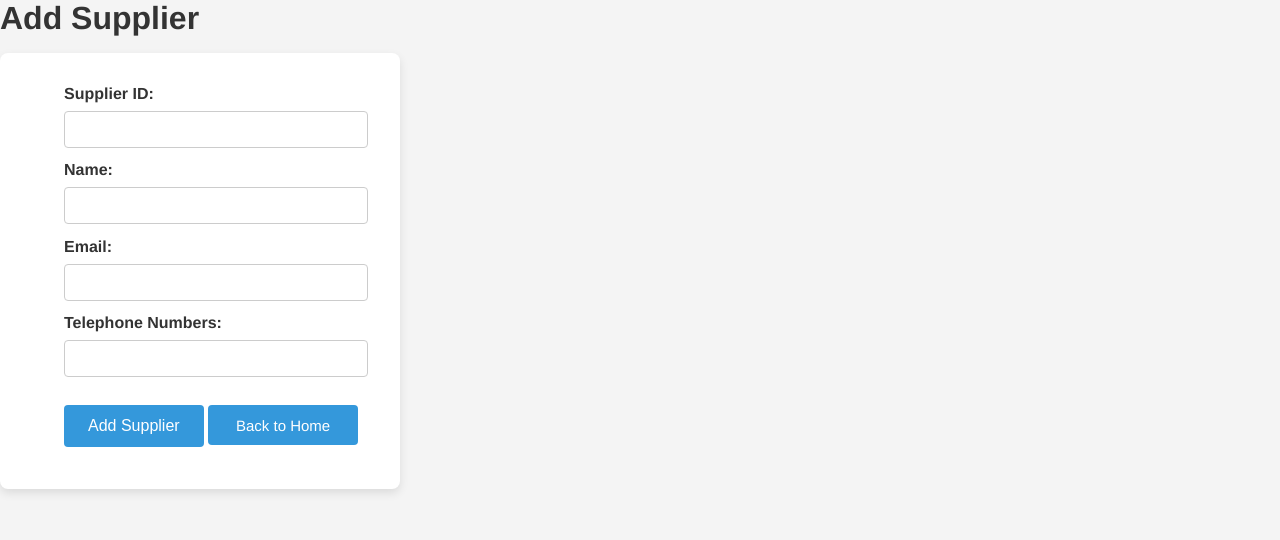
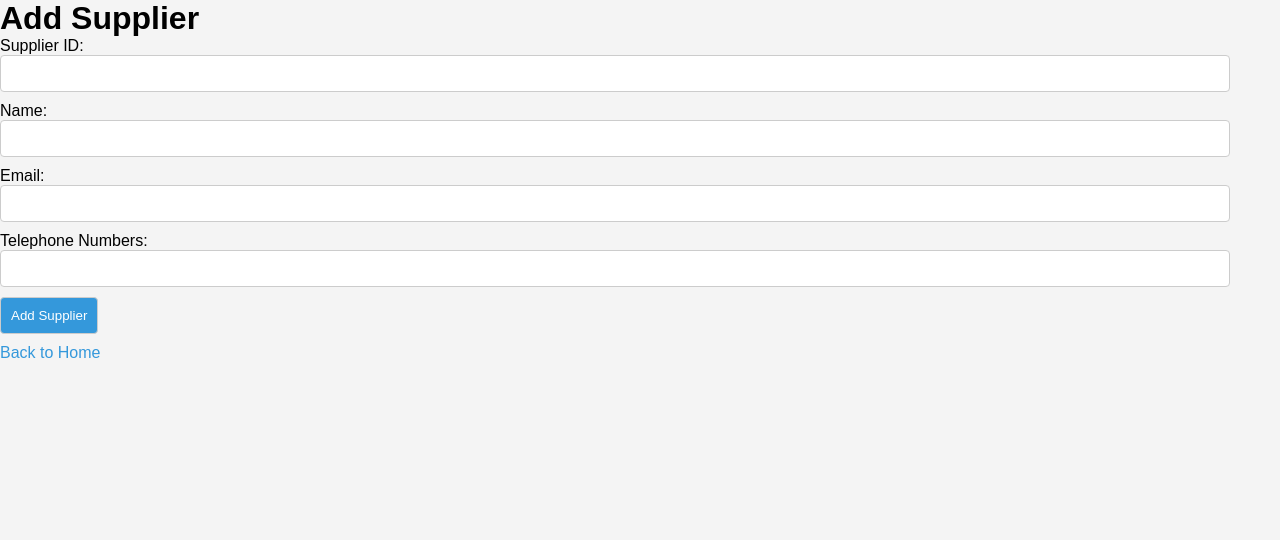
Before and after one commit to YusuffDevOps/MUC-app, a Flask app: page /add-supplier in a window 1280 px wide. Shown: the top 540 px of the page. Run offline with Flask 2, Linux system fonts and the light colour scheme; parts of the project's set-up code (start-up, migrations or seed data) failed here and were passed over; some libraries are stand-ins or nearby versions.

Commit message:
Made Changes

```diff
--- a/main.py
+++ b/main.py
@@ -5,10 +5,10 @@ import locale
 app = Flask(__name__)
 
 # Database configuration
-DB_HOST = 'localhost'
-DB_USER = 'u28'
-DB_NAME = 'u28'
-DB_PASSWORD = 'schoolCLOTHESdeep691'
+DB_HOST = 'bjm2ilghwdekljzhlply-mysql.services.clever-cloud.com'
+DB_USER = 'uhxwhl1fwaww00tv'
+DB_NAME = 'bjm2ilghwdekljzhlply'
+DB_PASSWORD = 'gUEM5LAmUrB7RuwR6Ro4'
 
 #Set locale for currency function
 locale.setlocale( locale.LC_ALL, 'en_CA.UTF-8' )
--- a/static/styles.css
+++ b/static/styles.css
@@ -57,13 +57,12 @@ body {
 }
 
 .icon-item {
-  background-color: #f4f4f4;
+  background-color: azure;
   border-radius: 10px;
   margin: 1em;
   padding: 1em;
   width: 150px;
   text-align: center;
-  box-shadow: 0 2px 4px rgba(0, 0, 0, 0.1);
 }
 
 .icon-item img {
@@ -81,18 +80,23 @@ footer {
   width: 100%;
 }
 
+/* Form and button container */
 .form-container {
   text-align: center;
   padding: 20px;
   background-color: #f4f4f4;
+  /* Grey background */
 }
 
+/* Inline form styling */
 form {
   display: inline-block;
+  /* Display form inline */
   margin-right: 20px;
+  /* Spacing between form and 'Back to Home' button */
 }
 
-.find-table-button,
+/* Back to Home button styling, displayed inline next to the form */
 .back-home-button {
   display: inline-block;
   background-color: #3498DB;
@@ -102,17 +106,13 @@ form {
   border: none;
   border-radius: 5px;
   cursor: pointer;
-  box-sizing: border-box;
-  width: 150px;
-  text-align: center;
-  font-size: 15px;
 }
 
-.find-table-button:hover,
 .back-home-button:hover {
   background-color: #2980B9;
 }
 
+/* Table Styles */
 table {
   width: 100%;
   border-collapse: collapse;
@@ -141,6 +141,7 @@ tr:nth-child(even) {
   background-color: white;
 }
 
+/* Input styles */
 input[type="text"],
 input[type="email"],
 input[type="submit"] {
@@ -153,6 +154,7 @@ input[type="submit"] {
 input[type="email"],
 input[type="text"] {
   width: calc(100% - 22px);
+  /* Adjust width considering padding and border */
 }
 
 input[type="submit"] {
@@ -160,6 +162,7 @@ input[type="submit"] {
   color: white;
   cursor: pointer;
   margin-right: 0;
+  /* Overrides previous margin-right */
 }
 
 input[type="submit"]:hover {
--- a/templates/add_supplier.html
+++ b/templates/add_supplier.html
@@ -6,87 +6,6 @@
   <title>Add Supplier</title>
   <link rel="stylesheet" href="{{ url_for('static', filename='styles.css') }}">
 </head>
-
-<style>
-  body {
-    background-color: #f4f4f4;
-    color: #333;
-    font-family: 'Helvetica Neue', Helvetica, Arial, sans-serif;
-    margin: 0;
-    padding: 0;
-    box-sizing: border-box;
-  }
-
-  header,
-  footer {
-    background-color: #fff;
-    padding: 1em;
-    border-bottom: 1px solid #eaeaea;
-  }
-
-  form {
-    max-width: 400px;
-    margin: 1em auto 2em auto;
-    padding: 2em;
-    padding-left: 4em;
-    background-color: #fff;
-    border-radius: 8px;
-    box-shadow: 0 4px 10px rgba(0, 0, 0, 0.1);
-  }
-
-  h1 {
-    font-size: 32px;
-  }
-
-  label {
-    display: block;
-    margin-bottom: .5em;
-    font-weight: 600;
-  }
-
-  input[type="text"],
-  input[type="email"] {
-    width: 100%;
-    padding: 0.75em;
-    margin-bottom: 1em;
-    border: 1px solid #ccc;
-    border-radius: 4px;
-  }
-
-  input[type="submit"] {
-    padding: 0.75em 1.5em;
-    background-color: #3498DB;
-    color: white;
-    border: none;
-    border-radius: 4px;
-    cursor: pointer;
-  }
-
-  input[type="submit"]:hover {
-    background-color: #2980B9;
-    /* A slightly darker blue on hover */
-  }
-
-  a.back-home-button {
-    display: inline-block;
-    /* Align with other inline elements */
-    margin-top: 1em;
-    padding: 0.75em 1.5em;
-    background-color: #3498DB;
-    /* Subtle background for the back button */
-    color: #fffefe;
-    /* Matching the text color */
-    border-radius: 4px;
-    text-decoration: none;
-    font-weight: normal;
-    /* Match the weight with inputs */
-  }
-
-  a.back-home-button:hover {
-    background-color: #d0d0d0;
-    /* A darker grey on hover */
-  }
-</style>
 
 <body>
   <h1>Add Supplier</h1>
@@ -102,9 +21,10 @@
     <input type="email" name="email">
     <label for="numbers">Telephone Numbers:</label>
     <input type="text" name="numbers">
-    <input type="submit" value="Add Supplier" style="font-size: medium;">
-    <a href="/" class="back-home-button" style="font-size: 15px;">Back to Home</a>
+    <input type="submit" value="Add Supplier">
   </form>
+  <a href="/">Back to Home</a>
+
 
   <table>
     <tr>
--- a/templates/index.html
+++ b/templates/index.html
@@ -32,6 +32,7 @@
                 <a href="/project-budget"><img src="{{ url_for('static', filename='supplier.webp') }}" alt="Orders"></a>
                 <span>Budget Projection</span>
             </div>
+            <!-- Repeat for each icon -->
         </div>
     </main>
     <footer>
--- a/templates/show_table.html
+++ b/templates/show_table.html
@@ -12,7 +12,7 @@
     <h1>Show Tables</h1>
     <form action="/show-table" method="post" style="display: inline-block; margin-right: 20px;">
       Table Name: <input type="text" name="name">
-      <input type="submit" value="Find Table" class="find-table-button">
+      <input type="submit" value="Find Table">
       <a href="/" class="back-home-button">Back to Home</a>
     </form>
   </div>
```
Also changed, not shown: templates/annual_expense.html (+14 -25 lines), templates/project_budget.html (+6 -17 lines).
